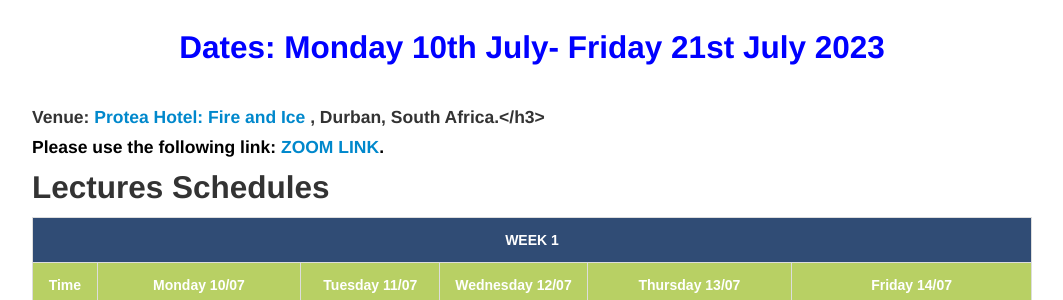
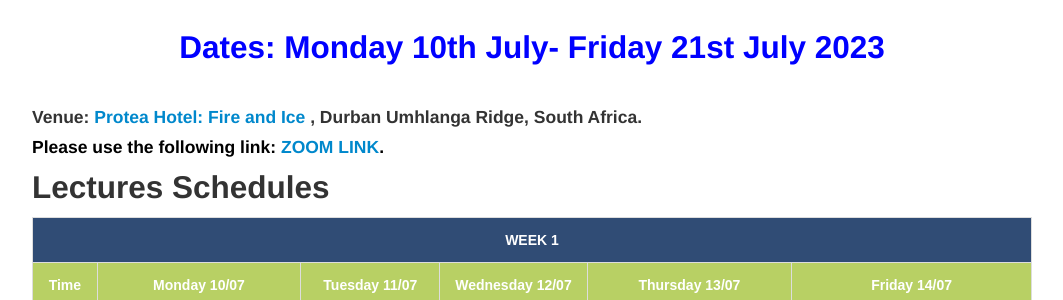
Before and after one commit to ccfscourseukzn/ccfscourseukzn.github.io, a Jekyll site: the page built from index.md, in a window 1280 px wide and 900 px high, scrolled down 312 px. Shown: the part 153-453 px from the top of the window, without its empty margins (108-1171 px from the left). Built offline with Jekyll 4.4.1, drawn with Linux system fonts in a browser that asks for light colours.

Commit message:
Update index.md

```diff
--- a/index.md
+++ b/index.md
@@ -121,7 +121,7 @@ title: Climate Change, Food System and Remote Sensing
 
 <h2 style="background-color:white; color:blue; text-align: center;"> Dates: Monday 10th July- Friday 21st July 2023</h2> <br>
 
-  <h4> Venue:  <a href= "https://www.marriott.com/en-us/hotels/durur-protea-hotel-fire-and-ice-durban-umhlanga-ridge/overview/" > <span style="text-align:center">Protea Hotel: Fire and Ice </span> </a>, Durban, South Africa.</h3>
+  <h4> Venue:  <a href= "https://www.marriott.com/en-us/hotels/durur-protea-hotel-fire-and-ice-durban-umhlanga-ridge/overview/" > <span style="text-align:center">Protea Hotel: Fire and Ice </span> </a>, Durban Umhlanga Ridge, South Africa.</h4>
 
 <h4 style="background-color:white; color:black; text-align: left;"> Please use the following link: <a href="https://harvard.zoom.us/meeting/register/tJUkce6tqjsvHNydfIXyERdbS2CJvk5ppazy" target="_blank"><span style="text-align:center">ZOOM LINK</span></a>. </h4>
 
```
